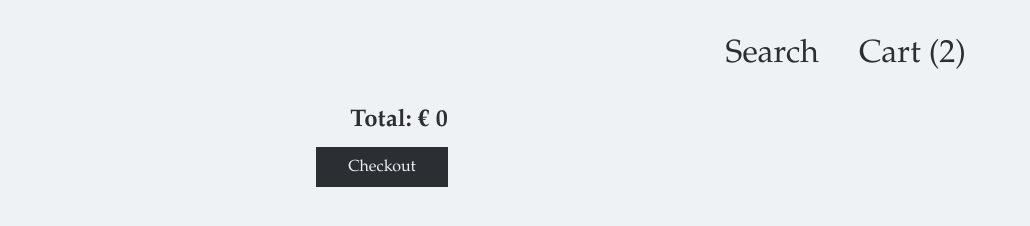
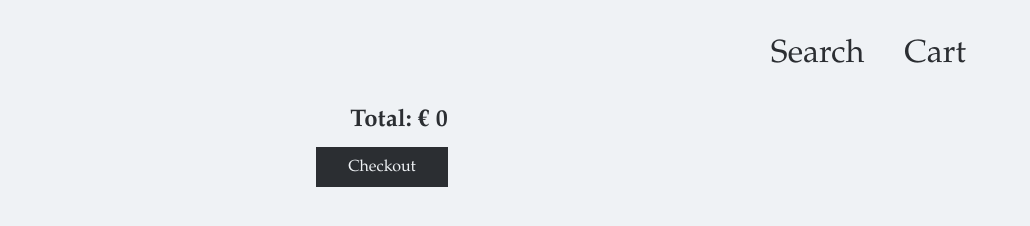
Before and after one commit to sflow-cyber/A2JS, a plain HTML site: page www/cart.html in a window 1280 px wide. Shown: the full height of the page, 250-1280 px from the left. Drawn offline with Linux system fonts and the light colour scheme; no server answers.

Commit message:
bugfixing no new items

```diff
--- a/www/cart.html
+++ b/www/cart.html
@@ -10,12 +10,6 @@
 
     import { CartItem } from './cart-item.js';
     import * as Cart from './cart.js';
-
-    // test with two items:
-    Cart.add(new CartItem(11111, 'M', "elegant", 26, "wine", 67));
-    Cart.add(new CartItem(11129, 'L', "natural", 30, "indigo", 86));
-
-    // end of test
 
     Cart.drawAllItems();
 
```
